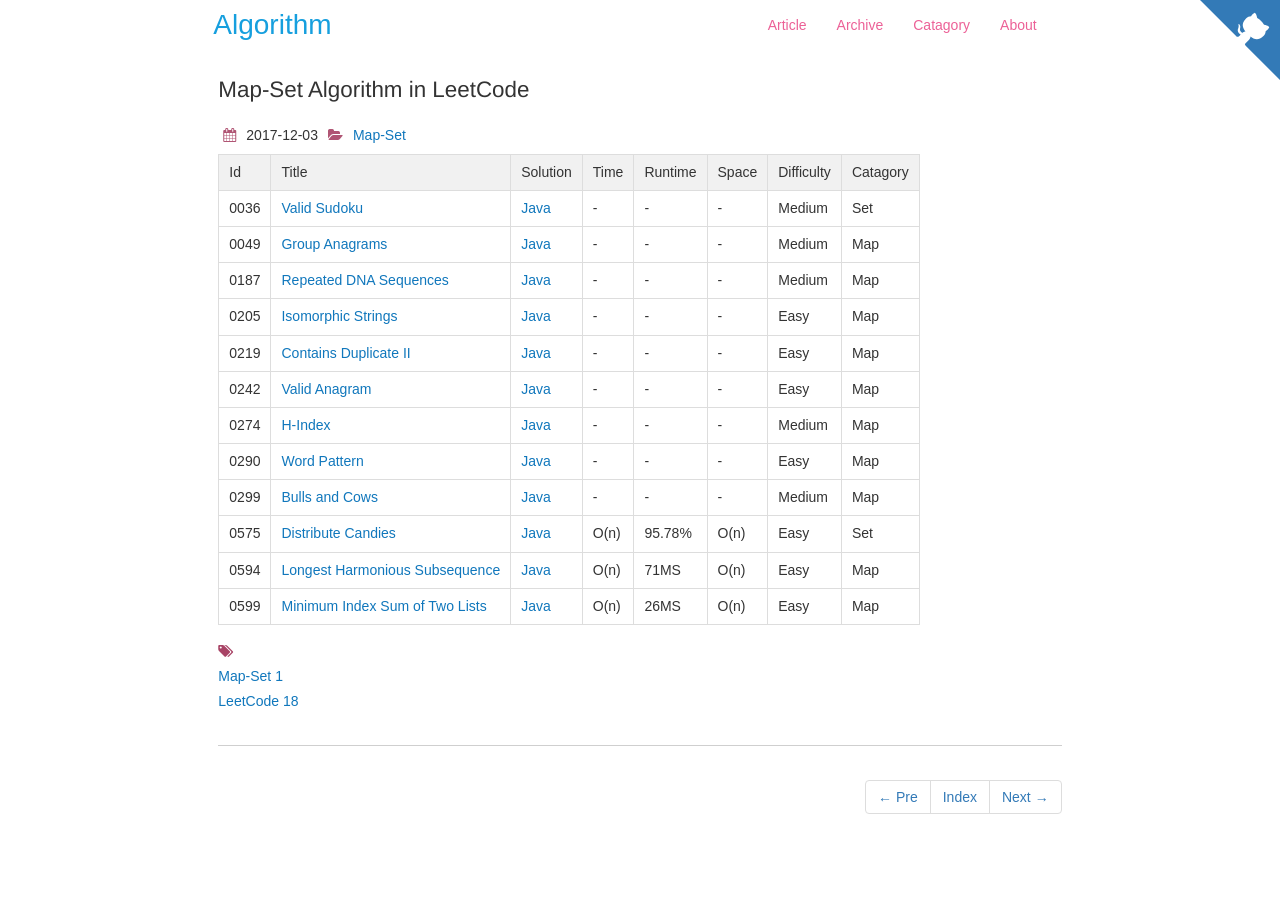
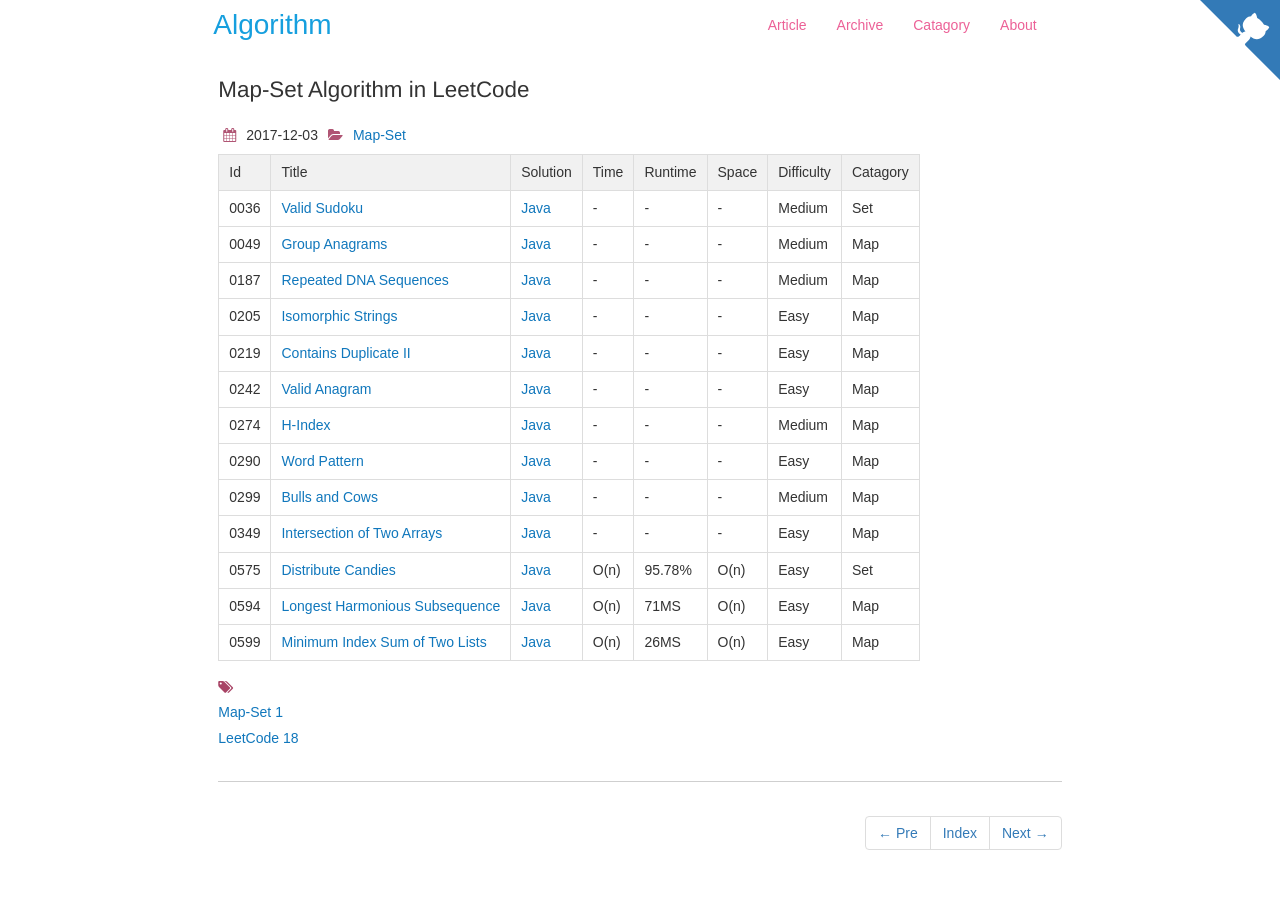
Before and after one commit to dunso/algorithm, a Jekyll site: the page built from docs/_posts/2017-12-03-Map-Set.md, in a window 1280 px wide. Built offline with Jekyll 4.4.1, drawn with Linux system fonts in a browser that asks for light colours; nearby versions of some CDN libraries; before the commit the page ends 900 px from its top, so only the background shows below that.

Commit message:
Add index of LeetCode0349.java to docs

```diff
--- a/docs/_posts/2017-12-03-Map-Set.md
+++ b/docs/_posts/2017-12-03-Map-Set.md
@@ -21,6 +21,7 @@
 |0274|[H-Index](https://leetcode.com/problems/h-index/) | [Java](https://e.srl/leetcode-274/)  |-|-|-|  Medium |Map|
 |0290|[Word Pattern](https://leetcode.com/problems/word-pattern/) | [Java](https://e.srl/leetcode-290)  |-|-|-|  Easy |Map|
 |0299|[Bulls and Cows](https://leetcode.com/problems/bulls-and-cows/) | [Java](https://e.srl/leetcode-299)  |-|-|-|  Medium |Map|
+|0349|[Intersection of Two Arrays](https://leetcode.com/problems/intersection-of-two-arrays/) | [Java](https://e.srl/leetcode-349)  |-|-|-|  Easy |Map|
 |0575|[Distribute Candies](https://leetcode.com/problems/distribute-candies)| [Java](https://e.srl/leetcode-575/)  | O(n) |95.78%| O(n)  |  Easy |Set|
 |0594|[Longest Harmonious Subsequence](https://leetcode.com/problems/longest-harmonious-subsequence/)| [Java](https://e.srl/leetcode-594/)  | O(n) |71MS| O(n)  |  Easy |Map|
 |0599|[Minimum Index Sum of Two Lists](https://leetcode.com/problems/minimum-index-sum-of-two-lists) | [Java](https://e.srl/leetcode-599/)  | O(n) |26MS| O(n)  |  Easy |Map|
```
